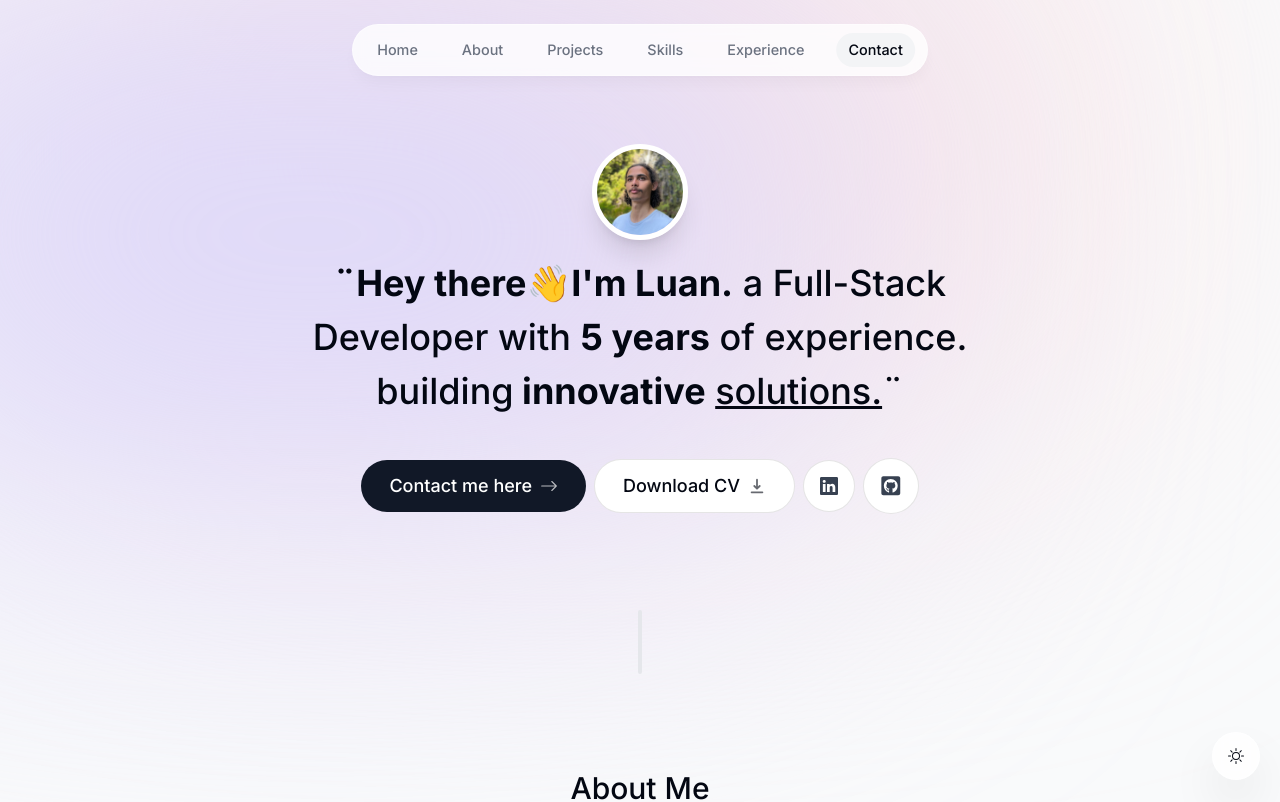
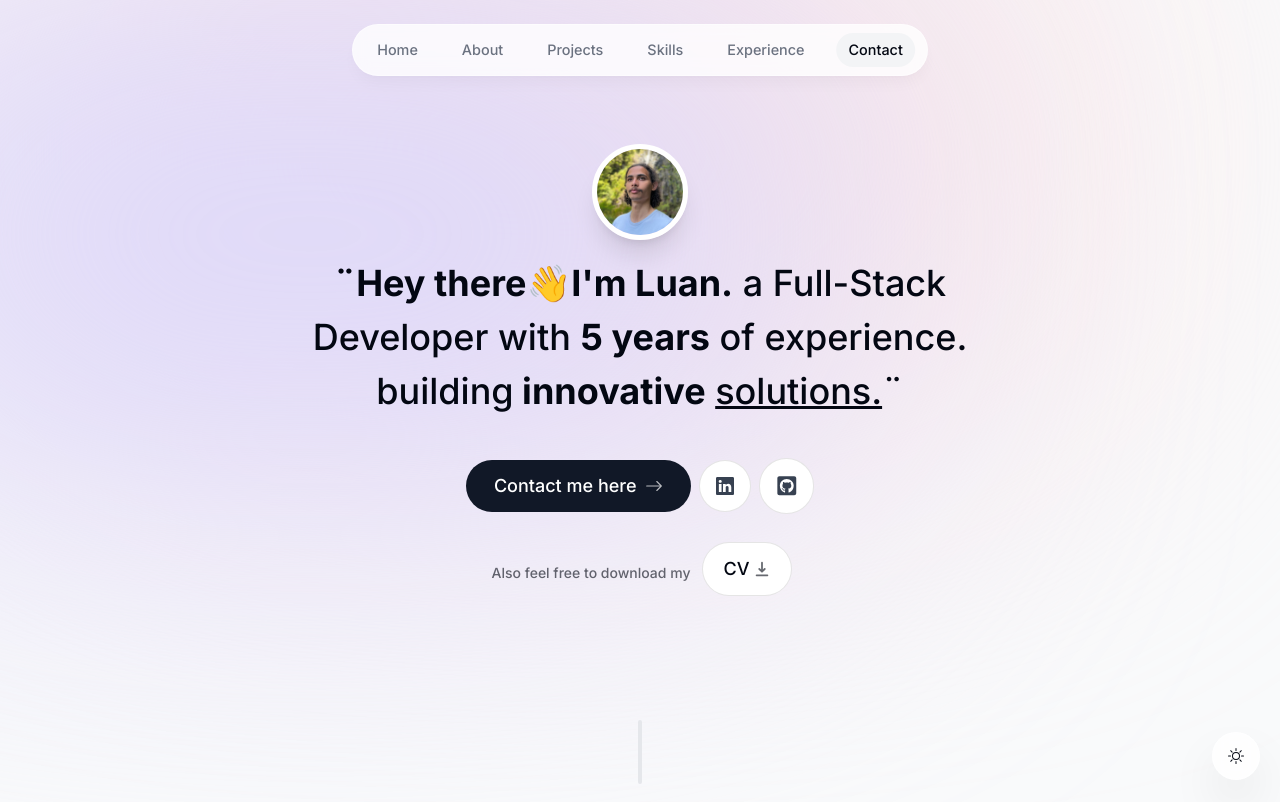
Before and after one commit to Krytan/portfolio, a Next.js app: page / in a window 1280 px wide. Shown: the top 802 px of the page. Built offline with nearby package versions, Linux system fonts and the light colour scheme; no server answers.

Commit message:
edited intro

```diff
--- a/app/page.tsx
+++ b/app/page.tsx
@@ -11,8 +11,8 @@ export default function Home() {
     <main className="flex flex-col items-center px-4">
       <Intro />
       <SectionDivider />
+      <Projects />
       <About />
-      <Projects />
       <Skills />
       <Experience />
       <Contact />
--- a/components/about.tsx
+++ b/components/about.tsx
@@ -6,7 +6,7 @@ import { motion } from "framer-motion";
 import { useSectionInView } from "@/lib/hooks";
 
 export default function About() {
-  const { ref } = useSectionInView("About");
+  const { ref } = useSectionInView("About me");
 
   const textcolumns = {
     textAlign: 'justify' as const,
--- a/components/intro.tsx
+++ b/components/intro.tsx
@@ -76,6 +76,17 @@ export default function Intro() {
           delay: 0.1,
         }}
       >
+
+
+        <motion.div
+  className="flex items-center justify-center gap-2" // Added a gap of 4 units for spacing
+  initial={{ opacity: 0, y: 100 }}
+  animate={{ opacity: 1, y: 0 }}
+  transition={{
+    delay: 0.1,
+  }}
+>
+
 <Link
           href="#contact"
           className="group bg-gray-900 text-white px-7 py-3 flex items-center gap-2 rounded-full outline-none focus:scale-110 hover:scale-110 hover:bg-gray-950 active:scale-105 transition"
@@ -89,16 +100,7 @@ export default function Intro() {
         </Link>
 
   <a
-          className="group bg-white px-7 py-3 flex items-center gap-2 rounded-full outline-none focus:scale-110 hover:scale-110 active:scale-105 transition cursor-pointer borderBlack dark:bg-white/10"
-          href="/LuanFaberCV.pdf"
-          download
-        >
-          Download CV{" "}
-          <HiDownload className="opacity-60 group-hover:translate-y-1 transition" />
-        </a>
-
-        <a
-          className="bg-white p-4 text-gray-700 hover:text-gray-950 flex items-center gap-2 rounded-full focus:scale-[1.15] hover:scale-[1.15] active:scale-105 transition cursor-pointer borderBlack dark:bg-white/10 dark:text-white/60"
+    className="group bg-white p-4 text-gray-700 hover:text-gray-950 flex items-center gap-2 rounded-full focus:scale-[1.15] hover:scale-[1.15] active:scale-105 transition cursor-pointer borderBlack dark:bg-white/10 dark:text-white/60"
     href="https://www.linkedin.com/in/luanfaber/"
     target="_blank"
   >
@@ -106,13 +108,48 @@ export default function Intro() {
   </a>
 
   <a
-          className="bg-white p-4 text-gray-700 flex items-center gap-2 text-[1.35rem] rounded-full focus:scale-[1.15] hover:scale-[1.15] hover:text-gray-950 active:scale-105 transition cursor-pointer borderBlack dark:bg-white/10 dark:text-white/60"
+    className="group bg-white p-4 text-gray-700 flex items-center gap-2 text-[1.35rem] rounded-full focus:scale-[1.15] hover:scale-[1.15] hover:text-gray-950 active:scale-105 transition cursor-pointer borderBlack dark:bg-white/10 dark:text-white/60"
     href="https://github.com/Krytan"
     target="_blank"
   >
     <FaGithubSquare />
   </a>
 </motion.div>
+      </motion.div>
+
+      <motion.div
+        className="flex items-center justify-center gap-2 px-4 text-lg font-medium"
+        initial={{ opacity: 0, y: 100 }}
+        animate={{ opacity: 1, y: 0 }}
+        transition={{
+          delay: 0.1,
+        }}
+      >
+
+<motion.h1
+        className="mb-8 mt-6 px-1 text-2xl font-medium !leading-[1.5] sm:text-4xl"
+        initial={{ opacity: 0, y: 100 }}
+        animate={{ opacity: 1, y: 0 }}
+      >
+        <span className="text-sm opacity-60">Also feel free to download my</span>
+
+      </motion.h1>
+
+        <a
+          className="group bg-white px-5 py-3 flex items-center gap-1 rounded-full outline-none focus:scale-110 hover:scale-110 active:scale-105 transition cursor-pointer borderBlack dark:bg-white/10"
+          href="/LuanFaberCV.pdf"
+          download
+        >
+          CV{" "}
+          <HiDownload className="opacity-60 group-hover:translate-y-1 transition" />
+        </a>
+
+
+
+
+      </motion.div>
+
+
     </section>
   );
 }
```
Lines whose indentation alone changed are shown as unchanged.
